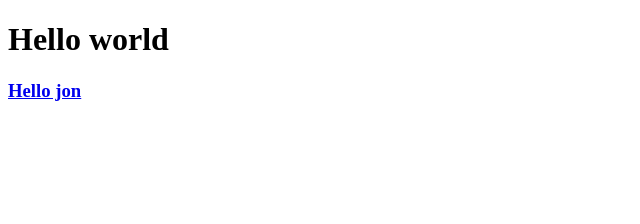
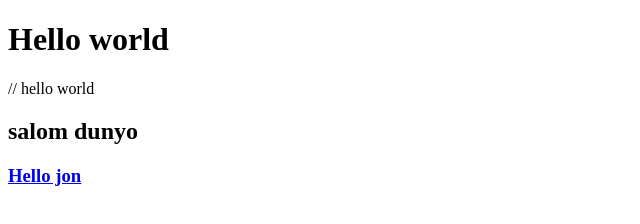
Before and after one commit to ShokhbozKh/GithubTest, a plain HTML site: page Index.html in a window 1280 px wide. Shown: the whole page, without its empty margins (0-640 px from the left). Drawn offline with Linux system fonts and the light colour scheme.

Commit message:
Update Index.html
salom dunyo commit

```diff
--- a/Index.html
+++ b/Index.html
@@ -7,6 +7,8 @@
 </head>
 <body>
     <h1>Hello world</h1>
+    // hello world
+    <h2> salom dunyo </h2>
     <h3><a href="/Main.html"> Hello jon</a></h3>
 
 </body>
```
